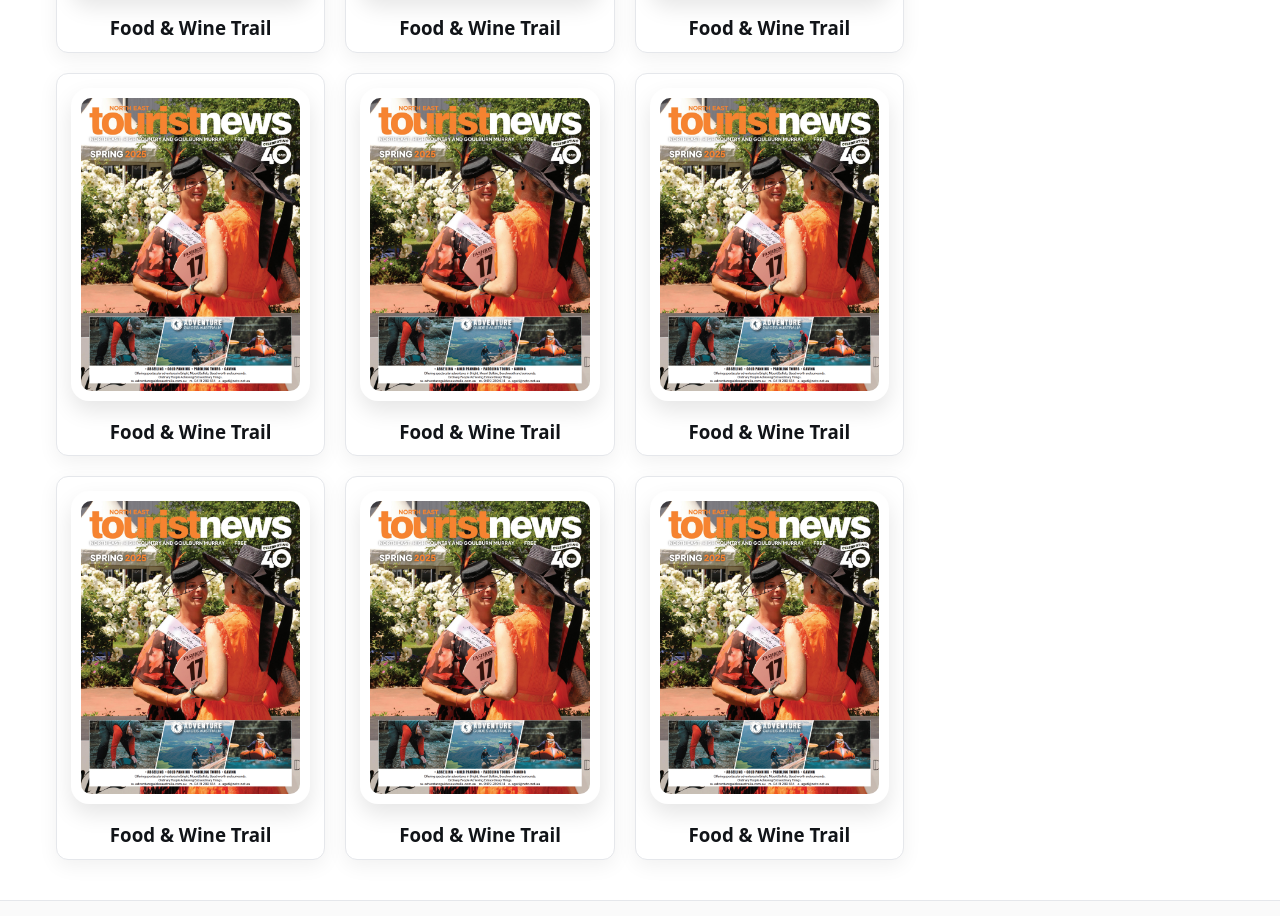
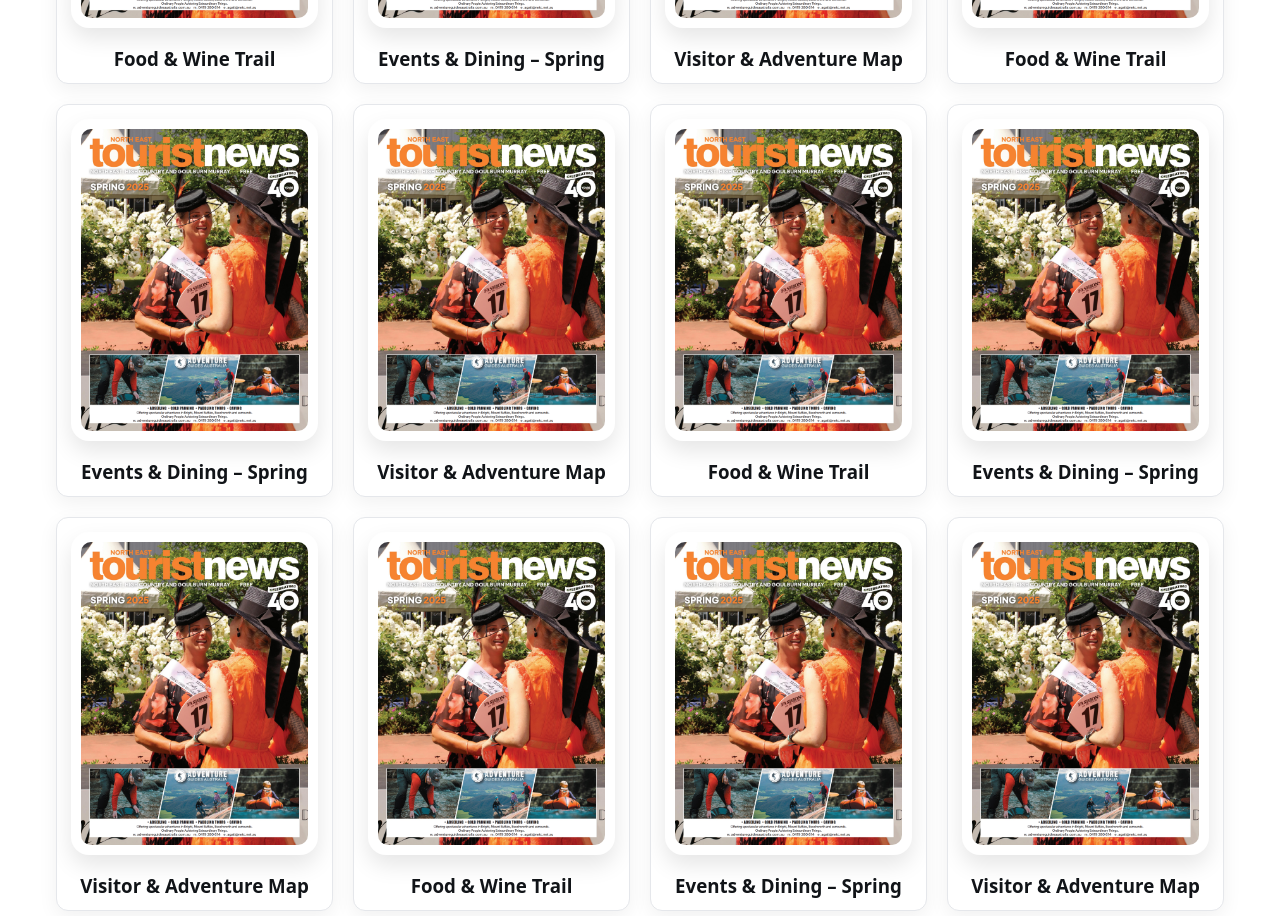
Before and after one commit to nemedia-webdev/mock-site, a plain HTML site: page digital-editions.html in a window 1280 px wide. Shown: the part 1571-2487 px from the top of the page. Drawn offline with Linux system fonts and the light colour scheme.

Commit message:
Update digital-editions.html

```diff
--- a/digital-editions.html
+++ b/digital-editions.html
@@ -17,7 +17,6 @@
         </button>
       </div>
       <div class="masthead__center logo">
-        <!-- your logo -->
         <img src="Wangaratta Chronicle - CMYK Blue.png" alt="NE Media Logo">
       </div>
       <div class="masthead__right">
@@ -27,7 +26,7 @@
     </div>
   </header>
 
-  <!-- Primary nav bar (moved under masthead) -->
+  <!-- Primary nav bar -->
   <nav class="primary-bar" aria-label="Primary">
     <div class="container">
       <ul>
@@ -57,13 +56,13 @@
       </div>
     </section>
 
-    <!-- Editions + half-page ad (same pattern as your sport/rural halfpage block) -->
-    <section class="section-block section-block--halfpage" aria-labelledby="de-list-h">
+    <!-- Dedicated DE layout: content + sticky half-page ad -->
+    <section class="section-block section-block--de" aria-labelledby="de-list-h">
       <h2 id="de-list-h" class="sr-only">Latest Editions</h2>
 
-      <!-- Content column -->
+      <!-- Content column: 3 across -->
       <div class="cards cards--triple">
-        <!-- Edition 1 -->
+        <!-- Edition cards (publication style) -->
         <article class="card pub-card">
           <a class="pub-card__media" href="#" target="_blank" rel="noopener">
             <div class="pub-card__cover">
@@ -77,7 +76,6 @@
           </div>
         </article>
 
-        <!-- Edition 2 -->
         <article class="card pub-card">
           <a class="pub-card__media" href="#" target="_blank" rel="noopener">
             <div class="pub-card__cover">
@@ -91,7 +89,6 @@
           </div>
         </article>
 
-        <!-- Edition 3 -->
         <article class="card pub-card">
           <a class="pub-card__media" href="#" target="_blank" rel="noopener">
             <div class="pub-card__cover">
@@ -145,15 +142,29 @@
           </div>
         </article>
 
+        <!-- Row 2 -->
         <article class="card pub-card">
           <a class="pub-card__media" href="#" target="_blank" rel="noopener">
             <div class="pub-card__cover">
-              <img src="tourist_news_cover.png" alt="Food & Wine Trail cover">
+              <img src="tourist_news_cover.png" alt="Events & Dining – Spring cover">
             </div>
           </a>
           <div class="card__body pub-card__body">
             <h3 class="pub-card__title">
-              <a href="#" target="_blank" rel="noopener">Food & Wine Trail</a>
+              <a href="#" target="_blank" rel="noopener">Events & Dining – Spring</a>
+            </h3>
+          </div>
+        </article>
+
+        <article class="card pub-card">
+          <a class="pub-card__media" href="#" target="_blank" rel="noopener">
+            <div class="pub-card__cover">
+              <img src="tourist_news_cover.png" alt="Visitor & Adventure Map cover">
+            </div>
+          </a>
+          <div class="card__body pub-card__body">
+            <h3 class="pub-card__title">
+              <a href="#" target="_blank" rel="noopener">Visitor & Adventure Map</a>
             </h3>
           </div>
         </article>
@@ -171,15 +182,29 @@
           </div>
         </article>
 
+        <!-- Row 2 -->
         <article class="card pub-card">
           <a class="pub-card__media" href="#" target="_blank" rel="noopener">
             <div class="pub-card__cover">
-              <img src="tourist_news_cover.png" alt="Food & Wine Trail cover">
+              <img src="tourist_news_cover.png" alt="Events & Dining – Spring cover">
             </div>
           </a>
           <div class="card__body pub-card__body">
             <h3 class="pub-card__title">
-              <a href="#" target="_blank" rel="noopener">Food & Wine Trail</a>
+              <a href="#" target="_blank" rel="noopener">Events & Dining – Spring</a>
+            </h3>
+          </div>
+        </article>
+
+        <article class="card pub-card">
+          <a class="pub-card__media" href="#" target="_blank" rel="noopener">
+            <div class="pub-card__cover">
+              <img src="tourist_news_cover.png" alt="Visitor & Adventure Map cover">
+            </div>
+          </a>
+          <div class="card__body pub-card__body">
+            <h3 class="pub-card__title">
+              <a href="#" target="_blank" rel="noopener">Visitor & Adventure Map</a>
             </h3>
           </div>
         </article>
@@ -197,15 +222,29 @@
           </div>
         </article>
 
+        <!-- Row 2 -->
         <article class="card pub-card">
           <a class="pub-card__media" href="#" target="_blank" rel="noopener">
             <div class="pub-card__cover">
-              <img src="tourist_news_cover.png" alt="Food & Wine Trail cover">
+              <img src="tourist_news_cover.png" alt="Events & Dining – Spring cover">
             </div>
           </a>
           <div class="card__body pub-card__body">
             <h3 class="pub-card__title">
-              <a href="#" target="_blank" rel="noopener">Food & Wine Trail</a>
+              <a href="#" target="_blank" rel="noopener">Events & Dining – Spring</a>
+            </h3>
+          </div>
+        </article>
+
+        <article class="card pub-card">
+          <a class="pub-card__media" href="#" target="_blank" rel="noopener">
+            <div class="pub-card__cover">
+              <img src="tourist_news_cover.png" alt="Visitor & Adventure Map cover">
+            </div>
+          </a>
+          <div class="card__body pub-card__body">
+            <h3 class="pub-card__title">
+              <a href="#" target="_blank" rel="noopener">Visitor & Adventure Map</a>
             </h3>
           </div>
         </article>
@@ -223,15 +262,29 @@
           </div>
         </article>
 
+        <!-- Row 2 -->
         <article class="card pub-card">
           <a class="pub-card__media" href="#" target="_blank" rel="noopener">
             <div class="pub-card__cover">
-              <img src="tourist_news_cover.png" alt="Food & Wine Trail cover">
+              <img src="tourist_news_cover.png" alt="Events & Dining – Spring cover">
             </div>
           </a>
           <div class="card__body pub-card__body">
             <h3 class="pub-card__title">
-              <a href="#" target="_blank" rel="noopener">Food & Wine Trail</a>
+              <a href="#" target="_blank" rel="noopener">Events & Dining – Spring</a>
+            </h3>
+          </div>
+        </article>
+
+        <article class="card pub-card">
+          <a class="pub-card__media" href="#" target="_blank" rel="noopener">
+            <div class="pub-card__cover">
+              <img src="tourist_news_cover.png" alt="Visitor & Adventure Map cover">
+            </div>
+          </a>
+          <div class="card__body pub-card__body">
+            <h3 class="pub-card__title">
+              <a href="#" target="_blank" rel="noopener">Visitor & Adventure Map</a>
             </h3>
           </div>
         </article>
@@ -249,6 +302,33 @@
           </div>
         </article>
 
+        <!-- Row 2 -->
+        <article class="card pub-card">
+          <a class="pub-card__media" href="#" target="_blank" rel="noopener">
+            <div class="pub-card__cover">
+              <img src="tourist_news_cover.png" alt="Events & Dining – Spring cover">
+            </div>
+          </a>
+          <div class="card__body pub-card__body">
+            <h3 class="pub-card__title">
+              <a href="#" target="_blank" rel="noopener">Events & Dining – Spring</a>
+            </h3>
+          </div>
+        </article>
+
+        <article class="card pub-card">
+          <a class="pub-card__media" href="#" target="_blank" rel="noopener">
+            <div class="pub-card__cover">
+              <img src="tourist_news_cover.png" alt="Visitor & Adventure Map cover">
+            </div>
+          </a>
+          <div class="card__body pub-card__body">
+            <h3 class="pub-card__title">
+              <a href="#" target="_blank" rel="noopener">Visitor & Adventure Map</a>
+            </h3>
+          </div>
+        </article>
+
         <article class="card pub-card">
           <a class="pub-card__media" href="#" target="_blank" rel="noopener">
             <div class="pub-card__cover">
@@ -262,16 +342,17 @@
           </div>
         </article>
 
+        <!-- Add as many rows of 3 as you like using the same card -->
       </div>
 
-      <!-- Half page ad (sticky on large screens per your CSS) -->
+      <!-- Half page ad (sticky on desktop) -->
       <aside class="ad ad--halfpage" aria-label="advertisement" role="complementary">
         Half Page Ad 300×600
       </aside>
     </section>
   </main>
 
-  <!-- Footer (same as homepage) -->
+  <!-- Footer -->
   <footer class="site-footer">
     <div class="container site-footer__inner">
       <small>© <span id="year"></span> NewsToday. All rights reserved.</small>
@@ -283,7 +364,7 @@
     </div>
   </footer>
 
-  <!-- Offcanvas + overlay (reuse your existing markup if this is a shared partial) -->
+  <!-- Offcanvas + overlay -->
   <div class="overlay" data-overlay hidden></div>
   <div id="offcanvas" class="offcanvas" aria-hidden="true">
     <div class="offcanvas__header">
@@ -320,7 +401,7 @@
     </nav>
   </div>
 
-  <!-- Sign-in modal (re-use) -->
+  <!-- Sign-in modal -->
   <div class="modal-backdrop" data-modal-backdrop hidden>
     <div class="modal" role="dialog" aria-modal="true" aria-labelledby="signin-title">
       <div class="modal__card">
@@ -328,7 +409,6 @@
         <h2 id="signin-title">Sign in</h2>
 
         <button class="btn btn-google" type="button">
-          <!-- Google "G" -->
           <svg viewBox="0 0 24 24" width="18" height="18" aria-hidden="true">
             <path fill="#EA4335" d="M12 10.2v3.6h5.1c-.2 1.2-1.5 3.6-5.1 3.6-3.1 0-5.7-2.6-5.7-5.7S8.9 6 12 6c1.8 0 3 .7 3.6 1.3l2.5-2.4C16.8 3.5 14.6 2.7 12 2.7 6.9 2.7 2.7 6.9 2.7 12S6.9 21.3 12 21.3c6.9 0 9.6-4.8 9.6-7.2 0-.5-.1-.9-.2-1.2H12z"/>
           </svg>
```
Lines whose indentation alone changed are shown as unchanged.
